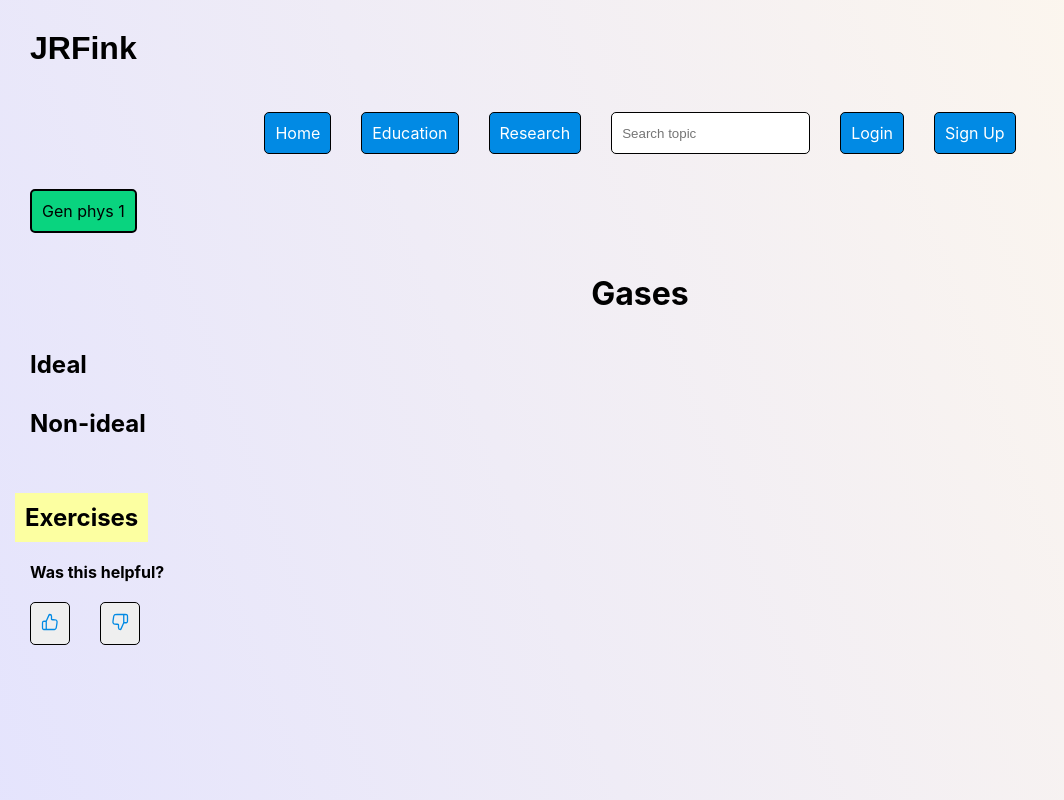
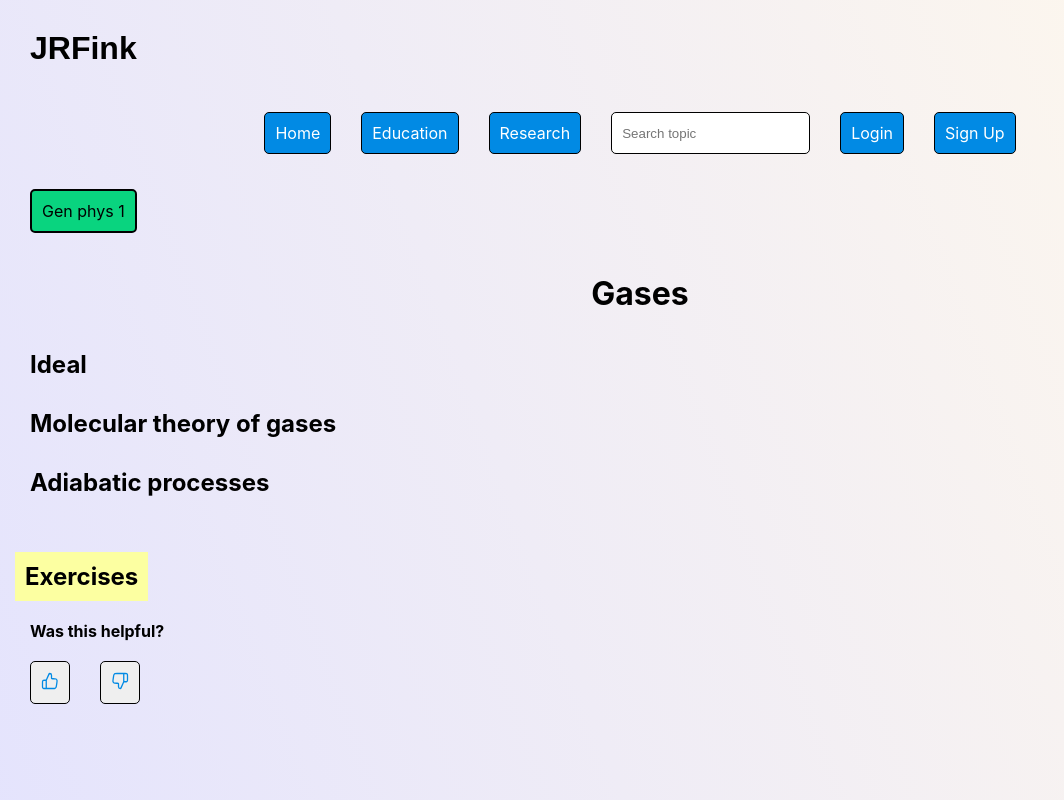
Before and after one commit to JRFink/jrfphyspagesnew, a Next.js app: page /education/gp1/kin in a window 1280 px wide. Shown: the top 800 px of the page, without its empty margins (0-1064 px from the left). Built offline with nearby package versions, Linux system fonts and the light colour scheme.

Commit message:
Update index.tsx

```diff
--- a/pages/education/gp1/kin/index.tsx
+++ b/pages/education/gp1/kin/index.tsx
@@ -15,7 +15,10 @@ const Kin = () => {
                 Ideal
             </h2>
             <h2>
-                Non-ideal
+                Molecular theory of gases
+            </h2>
+            <h2>
+                Adiabatic processes
             </h2>
 
             {/* avogadros number
```
